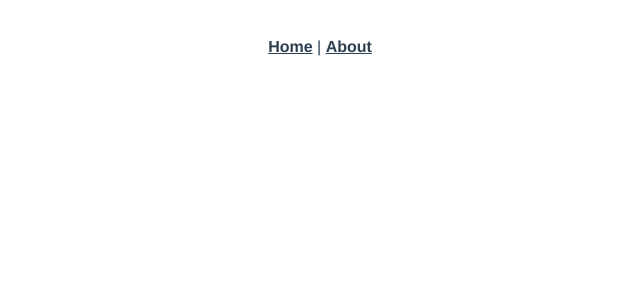
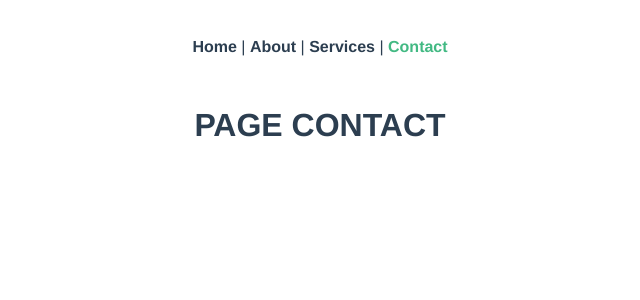
Before and after one commit to DATADF/kolitechvue, a Vue app: page /contact in a window 1280 px wide. Shown: the top 300 px of the page, without its empty margins (320-960 px from the left). Built offline with nearby package versions, Linux system fonts and the light colour scheme.

Commit message:
Create Pages

```diff
--- a/src/App.vue
+++ b/src/App.vue
@@ -2,7 +2,9 @@
   <div id="app">
     <div id="nav">
       <router-link to="/">Home</router-link> |
-      <router-link to="/about">About</router-link>
+      <router-link to="/about">About</router-link> |
+      <router-link to="/services">Services</router-link> |
+      <router-link to="/contact">Contact</router-link>
     </div>
     <router-view/>
   </div>
@@ -20,6 +22,7 @@
   padding: 30px;
   a {
     font-weight: bold;
+    text-decoration: none;
     color: #2c3e50;
     &.router-link-exact-active {
       color: #42b983;
--- a/src/components/Index.vue
+++ /dev/null
@@ -1,33 +0,0 @@
-<template>
-  <div class="hello">
-    <h1>{{ msg }}</h1>
-    <p>Lorem ipsum dolor sit amet consectetur adipisicing elit. Deleniti facere distinctio non veniam, dolore atque aliquid, ut magnam eligendi, consectetur iure asperiores neque iusto. Ipsum dignissimos earum amet rerum nemo?</p>
-  </div>
-</template>
-
-<script>
-export default {
-  name: 'index',
-  props: {
-    msg: String
-  }
-}
-</script>
-
-<!-- Add "scoped" attribute to limit CSS to this component only -->
-<style scoped lang="scss">
-h3 {
-  margin: 40px 0 0;
-}
-ul {
-  list-style-type: none;
-  padding: 0;
-}
-li {
-  display: inline-block;
-  margin: 0 10px;
-}
-a {
-  color: #42b983;
-}
-</style>
--- a/src/router.js
+++ b/src/router.js
@@ -16,6 +16,16 @@ export default new Router({
       path: '/about',
       name: 'about',
       component: () => import(/* webpackChunkName: "about" */ './views/About.vue')
+    },
+    {
+      path: '/services',
+      name: 'services',
+      component: () => import(/* webpackChunkName: "services" */ './views/Services.vue')
+    },
+    {
+      path: '/contact',
+      name: 'contact',
+      component: () => import(/* webpackChunkName: "contact" */ './views/Contact.vue')
     }
   ]
 })
--- a/src/views/About.vue
+++ b/src/views/About.vue
@@ -1,5 +1,12 @@
 <template>
   <div class="about">
-    <h1>Esta é a about page</h1>
+    <h1>PAGE ABOUT</h1>
   </div>
 </template>
+
+
+<script>
+export default {
+
+}
+</script>
--- /dev/null
+++ b/src/views/Contact.vue
@@ -0,0 +1,5 @@
+<template>
+  <div class="contact">
+    <h1>PAGE CONTACT</h1>
+  </div>
+</template>
--- a/src/views/Home.vue
+++ b/src/views/Home.vue
@@ -1,5 +1,5 @@
 <template>
   <div class="home">
-    <h1>Esta é a home page</h1>
+    <h1>HOME PAGE</h1>
   </div>
 </template>
--- /dev/null
+++ b/src/views/Services.vue
@@ -0,0 +1,5 @@
+<template>
+  <div class="services">
+    <h1>PAGE SERVICES</h1>
+  </div>
+</template>
```
